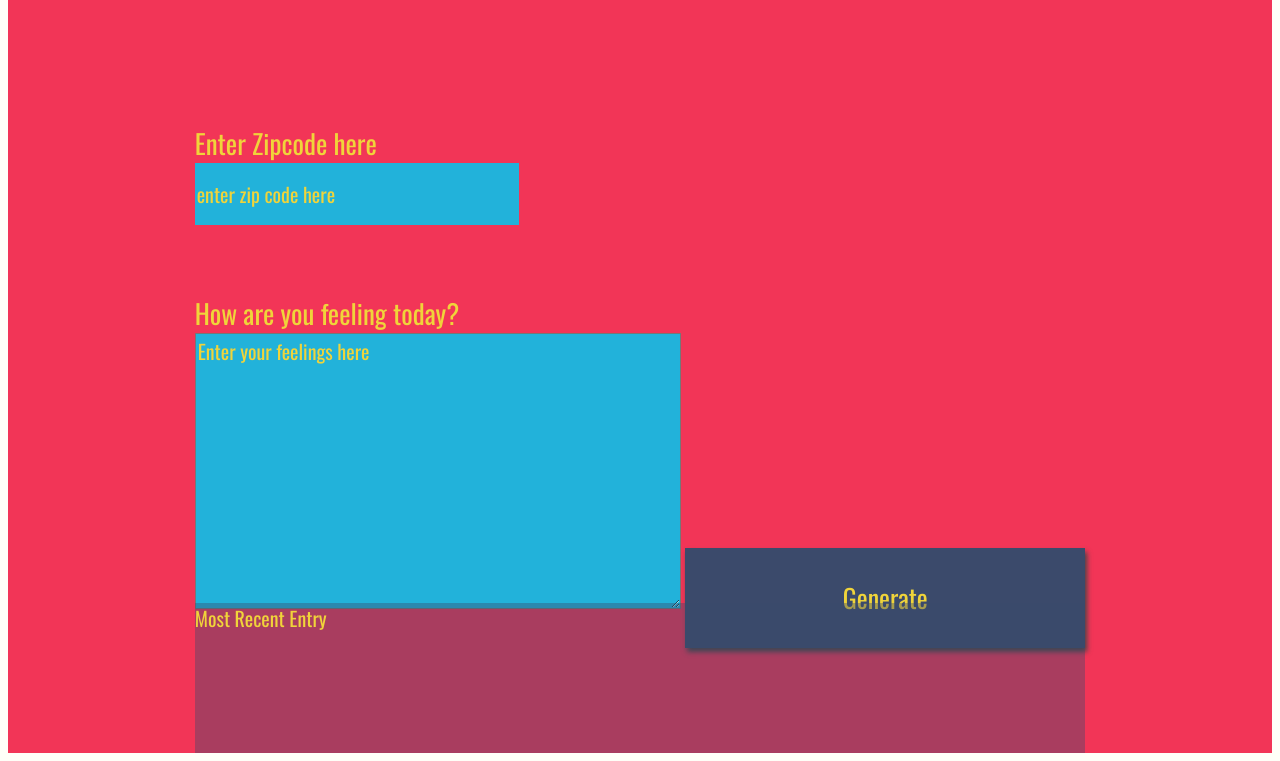
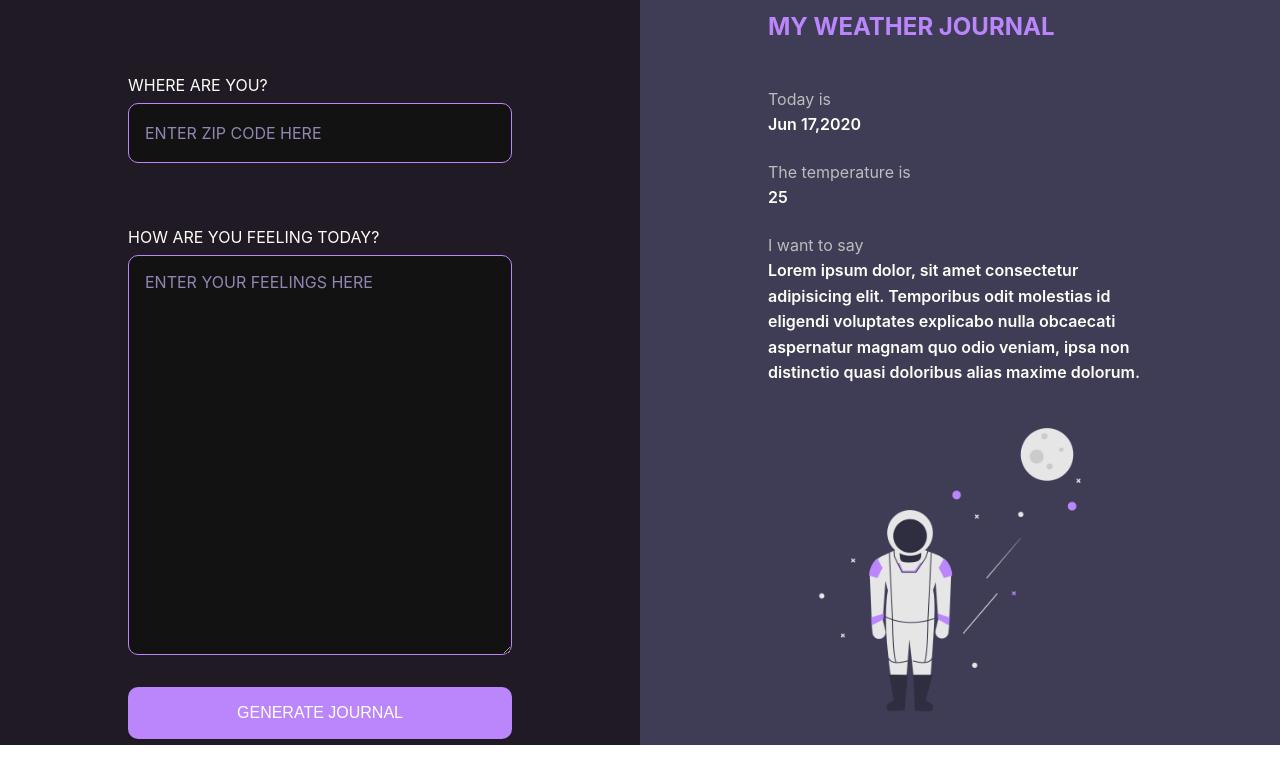
Before and after one commit to HannahWWD/weather-journal, a website: page website/index.html in a window 1280 px wide. Shown: the part 55-816 px from the top of the page. Drawn offline with nearby package versions, Linux system fonts and the light colour scheme; a web font is replaced by a local one.

Commit message:
setup basic website

```diff
--- a/website/app.js
+++ b/website/app.js
@@ -2,4 +2,4 @@
 
 // Create a new date instance dynamically with JS
 let d = new Date();
-let newDate = d.getMonth()+'.'+ d.getDate()+'.'+ d.getFullYear();
+let newDate = d.getMonth()+ 1 + '.'+ d.getDate()+'.'+ d.getFullYear();
--- a/website/index.html
+++ b/website/index.html
@@ -2,31 +2,44 @@
 <html>
 <head>
 <meta charset="UTF-8">
+<meta name="viewport" content="width=device-width, initial-scale=1.0">
+<meta http-equiv="X-UA-Compatible" content="ie=edge">
 <title>Weather Journal</title>
 <link href="https://fonts.googleapis.com/css?family=Oswald:400,600,700|Ranga:400,700&display=swap" rel="stylesheet">
 <link rel="stylesheet" href="style.css">
 </head>
  <body>
-<div id = "app">
-  <div class ="holder headline">
-    Weather Journal App
+<div id="app">
+  <div class="holder create-container">
+    <div class="create">
+      <div class="holder headline">
+        <h1>Weather Journal</h1>
+      </div>
+      <div class="holder zip">
+        <label for="zip">Where are you?</label>
+        <input type="text" id="zip" placeholder="enter zip code here">
+      </div>
+      <div class="holder feel">
+        <label for="feelings">How are you feeling today?</label>
+        <textarea class="myInput" id="feelings" placeholder="Enter your feelings here" rows="9" cols="50"></textarea>
+        <button id="generate" type="submit"> Generate Journal </button>
+      </div>
+    </div>
   </div>
-  <div class ="holder zip">
-    <label for="zip">Enter Zipcode here</label>
-    <input type="text" id="zip" placeholder="enter zip code here">
-  </div>
-  <div class ="holder feel">
-    <label for="feelings">How are you feeling today?</label>
-    <textarea class= "myInput" id="feelings" placeholder="Enter your feelings here" rows="9" cols="50"></textarea>
-    <button id="generate" type = "submit"> Generate </button>
-  </div>
-  <div class ="holder entry">
-    <div class = "title">Most Recent Entry</div>
-   <div id = "entryHolder">
-    <div id = "date"></div>
-   <div id = "temp"></div>
-   <div id = "content"></div>
-  </div>
+
+  <div class="holder entry-container">
+    <div class="entry">
+      <h2>my weather journal</h2>
+      <div id="entryHolder">
+        <p>Today is</p>
+        <div id="date">Jun 17,2020</div>
+        <p>The temperature is</p>
+        <div id="temp">25</div>
+        <p>I want to say</p>
+        <div id="content">Lorem ipsum dolor, sit amet consectetur adipisicing elit. Temporibus odit molestias id eligendi voluptates explicabo nulla obcaecati aspernatur magnam quo odio veniam, ipsa non distinctio quasi doloribus alias maxime dolorum.</div>
+      </div>
+    </div>
+    <img src="./images/background.png" alt="background illustration">
   </div>
   </div>
 <script src="app.js" type="text/javascript"></script>
--- a/website/style.css
+++ b/website/style.css
@@ -1,89 +1,190 @@
+* {
+    margin:0;
+    padding:0;
+
+}
 body{
-    background: #fffff8;
-    font-family: -apple-system, BlinkMacSystemFont, sans-serif;
+    /* background: #1f1a24; */
+    font-family: -apple-system, BlinkMacSystemFont, 'Segoe UI', Roboto, Oxygen, Ubuntu, Cantarell, 'Open Sans', 'Helvetica Neue', sans-serif;
 }
+
+
+/* page layout */
 
 #app{
     display: grid;
-    grid-auto-rows: minmax(150px, auto);
-    /* grid-template-columns:  */
-    height:100vh;
-    background: #f23557;
-    color: #f0d43a;
-    justify-content: center;
-    grid-gap: 1em;
-    font-size: 20px;
-    font-family: 'Oswald', sans-serif;
+    grid-auto-rows: minmax(100vh,auto);
 }
 
 .holder{
 
+
+    /* border:1px solid #e4ff4d; */
+}
+
+.create-container {
+    display: flex;
+    align-items: center;
+    background: #1f1a24;
+    justify-content: center;
+}
+
+.create {
+    width:100%;
+    display: grid;
+    grid-auto-rows: auto;
+    grid-row-gap:2em;
+    margin: 2em;
+    box-sizing: border-box;
+}
+
+.entry-container{
+    box-sizing: border-box;
+    background: #3F3D56;
+    display:grid;
+    align-items: center;
+
 }
 
 .entry{
-    background: rgba(59, 74, 107, .4);
-}
-
-#entryHolder{
+    margin:5em 2em 2em 2em;
 
 }
 
-#date{
+
+.headline {
+    display:flex;
+    justify-content: center;
+    align-items: center;
+}
+
+@media only screen and (min-width:768px) {
+    .create,
+    .entry {
+        margin:2em 6em;
+    }
+
+    .create {
+        grid-row-gap:4em;
+    }
+}
+
+@media only screen and (min-width:1100px) {
+    #app {
+        grid-auto-rows: 100vh;
+        grid-template-columns: repeat(2,1fr);
+    }
+
+    .create {
+        margin:2em 8em;
+    }
+    .entry {
+        margin:4em 8em 0 8em;
+    }
 
 }
 
-#temp{
+
+/* Element Style */
+
+h1 {
+    line-height: 30px;
+    color:#bb86fc;
+    font-size: 30px;
+    font-weight: bold;
+    text-transform: uppercase;
+    margin-bottom: 1em;
 
 }
 
-#content{
+h2{
+    font-size: 24px;
+    color:#bb86fc;
+    margin-bottom: 2em;
+    text-transform: uppercase;
+}
+
+
+label{
+    display:block;
+    font-size: 16px;
+    color:#fffff8;
+    text-transform: uppercase;
+    margin-bottom: 0.5em;
+    /* text-align: center; */
 
 }
 
-.headline {
 
-}
-.title{
+input,
+textarea {
+    font-family: inherit;
+    box-sizing: border-box;
+    padding:1em;
+    width:100%;
+    display:block;
+    background:#121212;
+    color: #fffff8;
+    font-size: 16px;
+    border: 1px solid #bb86fc;
+    border-radius: 10px;
+    -webkit-border-radius: 10px;
+    -moz-border-radius: 10px;
+    -ms-border-radius: 10px;
+    -o-border-radius: 10px;
 
 }
 
-/*  Basic Styling To Override Default For Basic HTML Elements */
-label{
-    display:block;
-    font-size: 27px;
+
+input{
+    height: 60px;
+
 }
 
-input{
-    display:block;
-    height: 60px;
-    width: 320px;
-    background:#22b2da;
-    color: #f0d43a;
-    font-size: 20px;
-    font-family: 'Oswald', sans-serif;
-    border: none;
+textarea {
+    /* height:20vh; */
 }
 
+
 button{
-    width: 400px;
-    height: 100px;
-    background: #3b4a6b;
-    color: #f0d43a;
-    font-size: 26px;
-    font-family: 'Oswald', sans-serif;
+    margin-top: 2em;
+    width:100%;
+    height: 52px;
+    background: #bb86fc;
+    color: #fffff8;
+    font-size: 16px;
     border: none;
-    box-shadow: 2px 4px 5px #444;
-}
-h1{
-    font-size: 36px;
+    text-transform: uppercase;
+    border-radius: 10px;
+    -webkit-border-radius: 10px;
+    -moz-border-radius: 10px;
+    -ms-border-radius: 10px;
+    -o-border-radius: 10px;
 }
 
-textarea{
-    background:#22b2da;
-    color: #f0d43a;
-    font-size: 20px;
-    font-family: 'Oswald', sans-serif;
+
+.entry-container img{
+    width:100%;
+    display:flex;
+    justify-content: center;
 }
+
+.entry p {
+    color:#bcbcbc;
+}
+
+#date,
+#temp,
+#content{
+    color:#fffff8;
+    font-weight: 600;
+    line-height: 1.6;
+    margin-top: 0.2em;
+    margin-bottom: 1.5em;
+
+}
+
+
 /* Reset style for HTML element on active to have no border*/
 input:focus,
 select:focus,
@@ -92,20 +193,53 @@ button:focus {
     outline: none;
 }
 /* Style for Placeholder Text*/
-::placeholder { /* Firefox, Chrome, Opera */
-    color: #f0d43a;
-    font-family: 'Oswald', sans-serif;
+
+::placeholder {
+    text-transform: uppercase;
+    color:#9385B4;
+
+}
+/* for firefox 19+ */
+:-moz-placeholder {
+    text-transform: uppercase;
+    color:#9385B4;
 
 }
 
-:-ms-input-placeholder { /* Internet Explorer 10-11 */
-    color: #f0d43a;
-    font-family: 'Oswald', sans-serif;
+/* for IE 10*/
+:-ms-input-placeholder {
+    text-transform: uppercase;
+    color:#9385B4;
 
 }
 
-::-ms-input-placeholder { /* Microsoft Edge */
-    color: #f0d43a;
-    font-family: 'Oswald', sans-serif;
+/* for Opera */
+::-ms-input-placeholder {
+    text-transform: uppercase;
+    color:#9385B4;
 
 }
+
+
+/* for firefox 19 */
+::-moz-placeholder {
+    text-transform: uppercase;
+    color:#9385B4;
+
+}
+
+@media only screen and (min-width:768px){
+    .entry-container img{
+        width:60%;
+        margin:0 auto;
+    }
+    textarea {
+        height:400px;
+    }
+}
+
+@media only screen and (min-width:1100px){
+    .entry-container img{
+        width:50%;
+    }
+}
```
Also changed, not shown: package.json (added, +28 -0 lines), server.js (+52 -10 lines), website/images/background.png (added), website/images/undraw_launch_day_4e04.svg (added), 4 other files.
